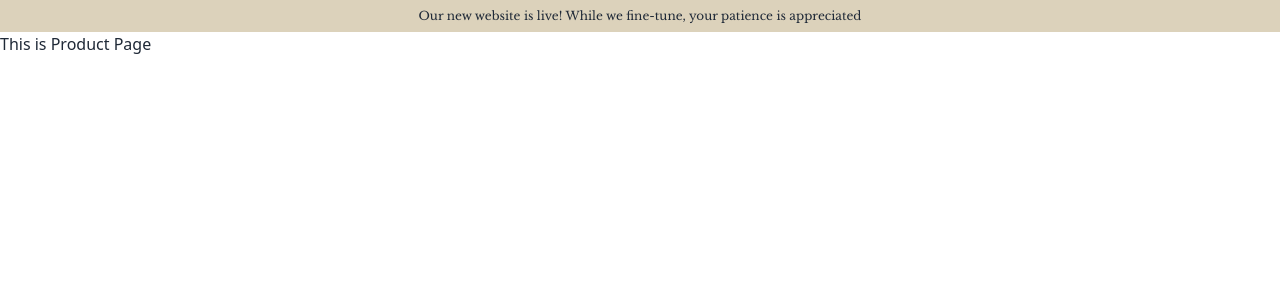
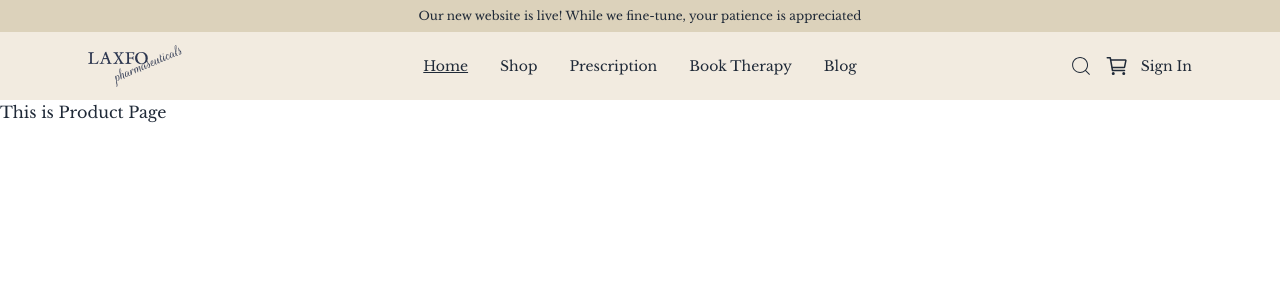
Before and after one commit to Sazid60/LAXFO, a React (Vite) app: page / in a window 1280 px wide. Shown: the top 300 px of the page. Built offline with nearby package versions, Linux system fonts and the light colour scheme.

Commit message:
Add:Responsive Navbar Added

```diff
--- a/package.json
+++ b/package.json
@@ -12,6 +12,7 @@
   "dependencies": {
     "react": "^18.3.1",
     "react-dom": "^18.3.1",
+    "react-icons": "^5.3.0",
     "react-router-dom": "^6.26.1"
   },
   "devDependencies": {
--- /dev/null
+++ b/src/components/navbar/Navbar.jsx
@@ -0,0 +1,88 @@
+import React, { useState } from 'react';
+import { CiSearch } from 'react-icons/ci';
+import { IoCartOutline } from 'react-icons/io5';
+import { RxCross2, RxHamburgerMenu } from 'react-icons/rx';
+import { NavLink } from 'react-router-dom';
+import SideNav from './SideNav';
+
+const Navbar = () => {
+    const [isSidebarOpen, setIsSidebarOpen] = useState(false);
+
+    const toggleSidebar = () => {
+        setIsSidebarOpen(!isSidebarOpen);
+    };
+
+    const navLinks = (
+        <>
+            <li>
+                <NavLink
+                    className={({ isActive }) => isActive ? 'underline' : 'font-normal'} to={"/"}>
+                    Home
+                </NavLink>
+            </li>
+            <li>
+                <NavLink
+                    className={({ isActive }) => isActive ? 'underline ' : 'font-normal '} to={"/shop"}>
+                    Shop
+                </NavLink>
+            </li>
+            <li>
+                <NavLink
+                    className={({ isActive }) => isActive ? 'underline ' : 'font-normal '} to={"/prescription"}>
+                    Prescription
+                </NavLink>
+            </li>
+            <li>
+                <NavLink
+                    className={({ isActive }) => isActive ? 'underline ' : 'font-normal '} to={"/book"}>
+                    Book Therapy
+                </NavLink>
+            </li>
+            <li>
+                <NavLink
+                    className={({ isActive }) => isActive ? 'underline ' : 'font-normal '} to={"/blog"}>
+                    Blog
+                </NavLink>
+            </li>
+            <li>
+                <NavLink
+                    className={({ isActive }) => isActive ? 'underline ' : 'font-normal  lg:hidden'} to={"/blog"}>
+                    sign In
+                </NavLink>
+            </li>
+        </>
+    );
+
+    return (
+        <>
+            <div className="navbar">
+                <div className="navbar-start">
+                    <a className="text-xl">
+                        <img src="/logo.png" alt="Logo" />
+                    </a>
+                </div>
+                <div className="navbar-center hidden lg:flex">
+                    <ul className="menu menu-horizontal px-1">
+                        {navLinks}
+                    </ul>
+                </div>
+                <div className="navbar-end">
+                    <div className='flex justify-between gap-1 lg:gap-3 items-center'>
+                        <CiSearch className='w-6 h-6' />
+                        <IoCartOutline className='w-6 h-6' />
+                        <a className='text-[14px] hidden md:block lg:text-sm' href=''>Sign In</a>
+                        <button onClick={toggleSidebar} className="lg:hidden ml-3">
+                            <RxHamburgerMenu />
+                        </button>
+                    </div>
+                </div>
+            </div>
+
+            {/* Side Navbar */}
+            <SideNav toggleSidebar={toggleSidebar} isSidebarOpen={isSidebarOpen} navLinks={navLinks} ></SideNav>
+
+        </>
+    );
+};
+
+export default Navbar;
--- /dev/null
+++ b/src/components/navbar/SideNav.jsx
@@ -0,0 +1,33 @@
+import React from 'react';
+import { RxCross2 } from 'react-icons/rx';
+
+const SideNav = ({ toggleSidebar, isSidebarOpen, navLinks }) => {
+    return (
+        <>
+            <div
+                className={`fixed inset-y-0 left-0 z-50 w-full bg-[#F2EBE0] transform ${isSidebarOpen ? 'translate-x-0' : '-translate-x-full'} transition-transform duration-300 ease-in-out lg:hidden`}
+            >
+                <div className='flex justify-between items-center px-6 py-3'>
+                    <img src="/logo.png" className='' alt="" />
+                    <RxCross2 onClick={toggleSidebar} />
+                </div> <hr className='h-[1px] bg-slate-400 border-0' />
+                <div className="flex flex-col items-center justify-center p-4 mt-16 ">
+                    <ul className="menu flex flex-col items-center text-4xl space-y-4 font-medium">
+                        {navLinks}
+                    </ul>
+                </div>
+            </div>
+            {/* Overlay */}
+            {
+                isSidebarOpen && (
+                    <div
+                        className="fixed inset-0 bg-black opacity-50 z-40 lg:hidden"
+                        onClick={toggleSidebar}
+                    ></div>
+                )
+            }
+        </>
+    );
+};
+
+export default SideNav;
--- a/src/layouts/MainLayout.jsx
+++ b/src/layouts/MainLayout.jsx
@@ -1,15 +1,22 @@
 // eslint-disable-next-line no-unused-vars
 import React from 'react';
 import { Outlet } from 'react-router-dom';
+import Navbar from '../components/navbar/navbar';
 
 const MainLayout = () => {
     return (
-        <div >
-        <div className='font-libre text-center text-[10px] lg:text-xs bg-[#DCD2BB] py-2'>
-            <h1>Our new website is live! While we fine-tune, your patience is appreciated</h1>
-        </div>
-            <div>
-                <Outlet />
+        <div className='font-libre'>
+            <div className=' text-center text-[8px] lg:text-xs bg-[#DCD2BB] py-2'>
+                <h1>Our new website is live! While we fine-tune, your patience is appreciated</h1>
+            </div>
+
+            <div className=''>
+                <div className='px-4 lg:px-20 bg-[#F2EBE0]'>
+                    <Navbar />
+                </div>
+                <div>
+                    <Outlet />
+                </div>
             </div>
         </div>
     );
```
Also changed, not shown: 1 other file (tests, documents, lock files or other folders).
